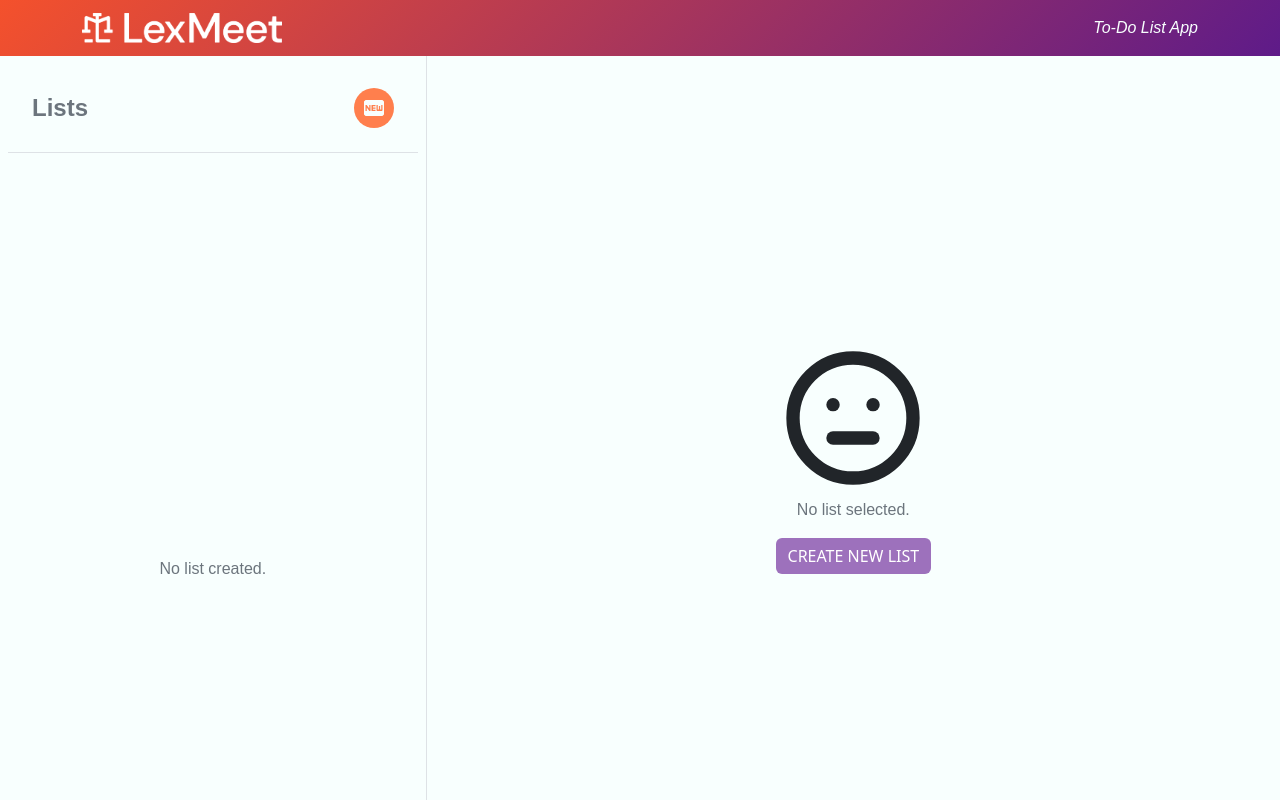
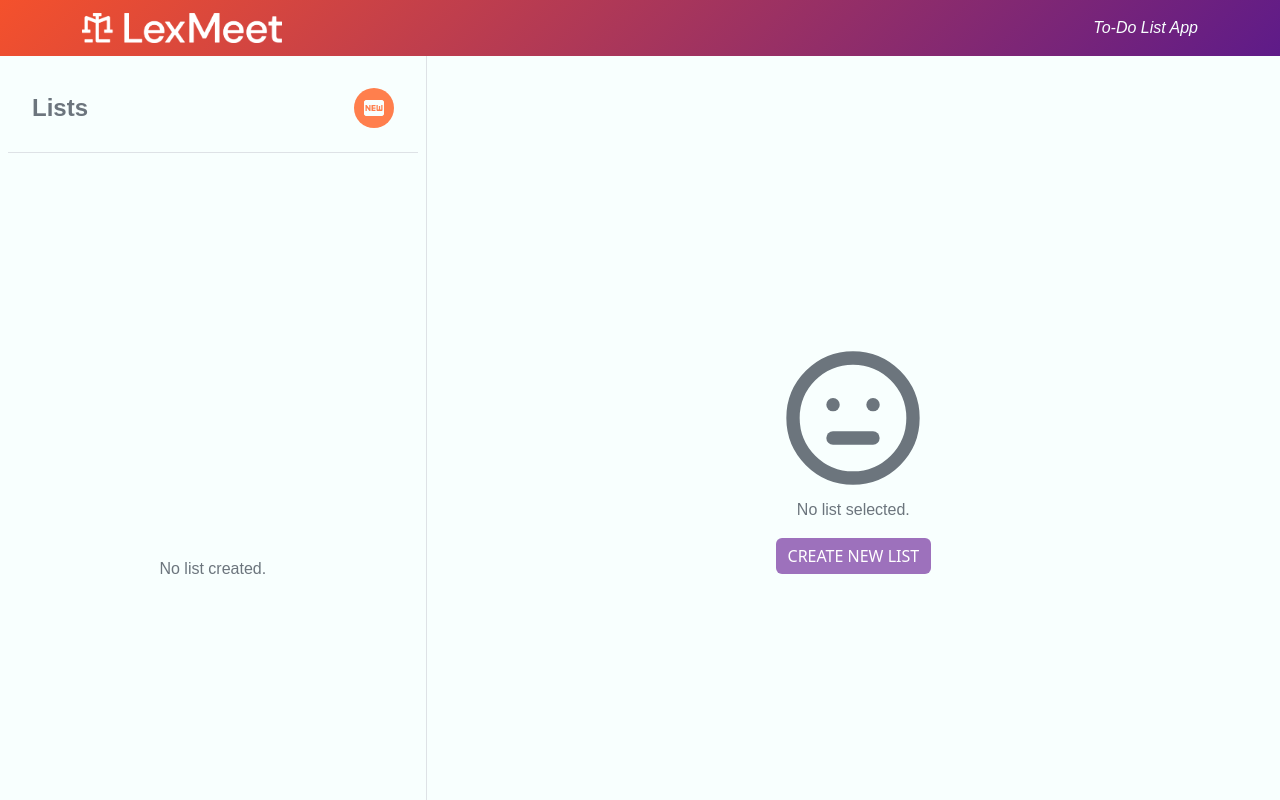
Before and after one commit to patricialaemedina/to-do-list, a React (Vite) app: page / in a window 1280 px wide. Shown: the top 800 px of the page. Built offline with nearby package versions, Linux system fonts and the light colour scheme.

Commit message:
Update TodoList.jsx

```diff
--- a/src/components/TodoList.jsx
+++ b/src/components/TodoList.jsx
@@ -207,7 +207,7 @@ export default function TodoList() {
                         </>
                     ) : (
                         <div className='empty-list'>
-                            <TbMoodEmpty />
+                            <TbMoodEmpty className="mood" />
                             <p>No list selected.</p>
                             <Button className='createNewList' onClick={handleShowModal}>CREATE NEW LIST</Button>
                         </div>
```
